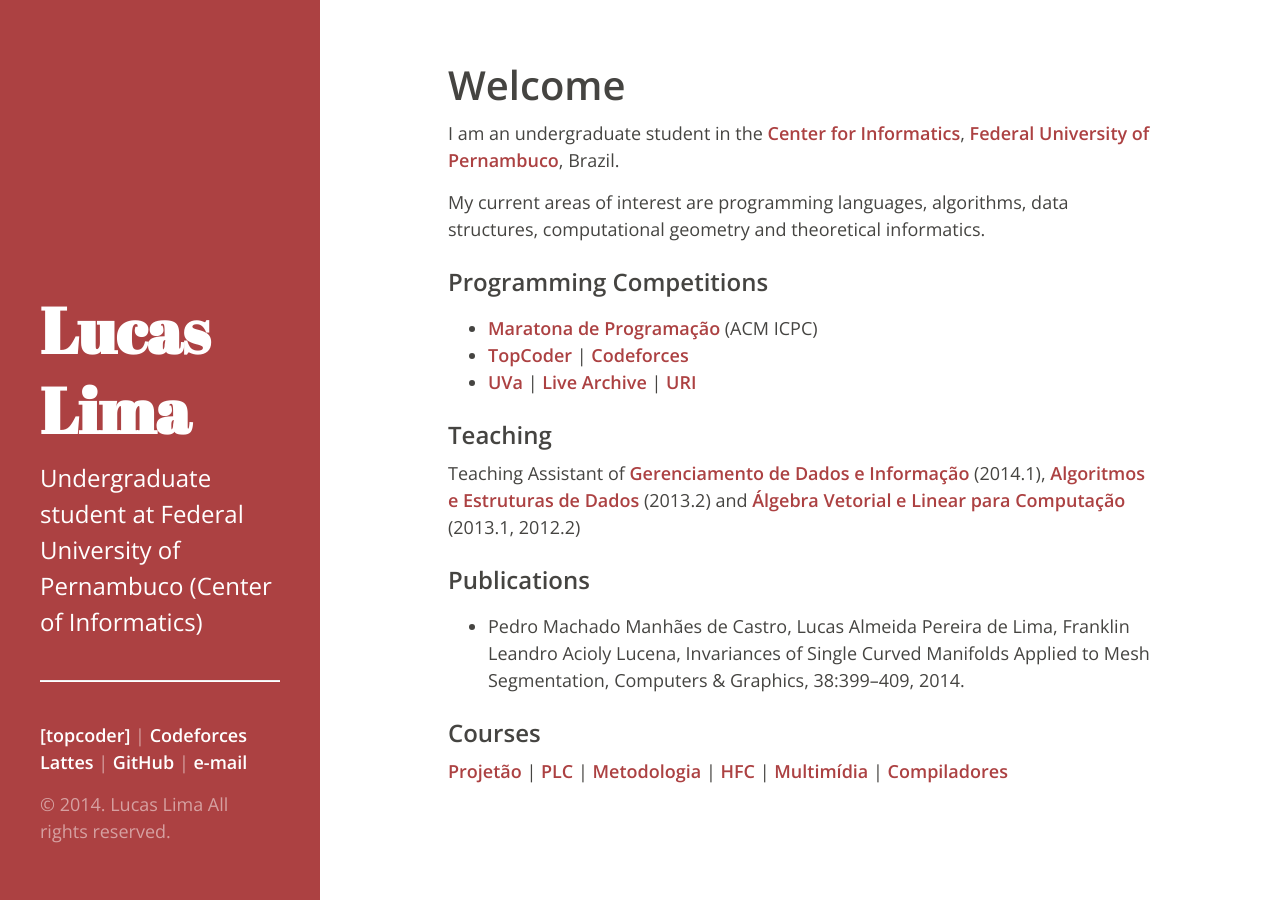
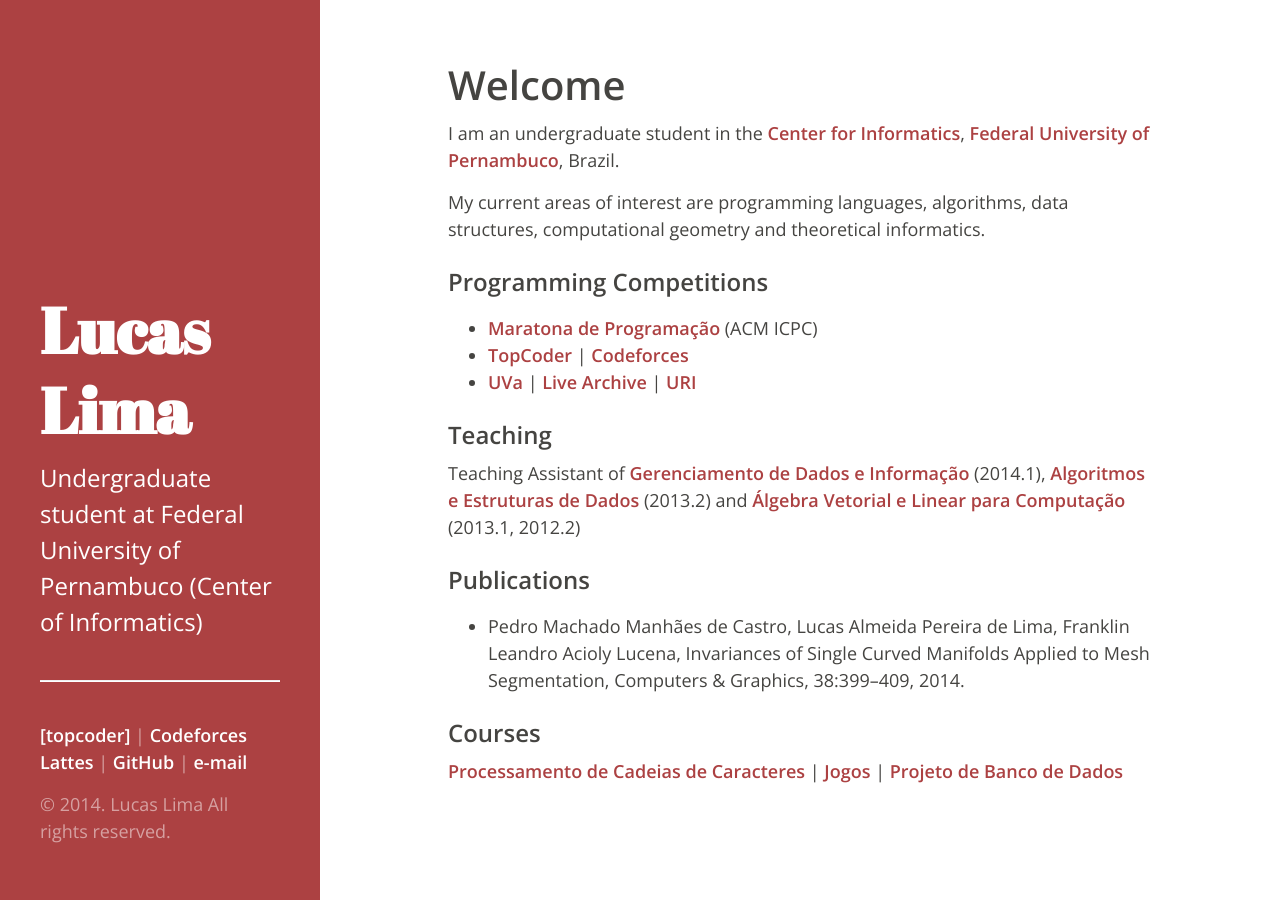
Before and after one commit to lapl/lapl.github.io, a Jekyll site: the page index.html, which Jekyll copies as it is, in a window 1280 px wide. Built offline with Jekyll 4.4.1, drawn with Linux system fonts in a browser that asks for light colours; Markdown is read by kramdown in place of the engine named in the settings.

Commit message:
changes in courses

```diff
--- a/index.html
+++ b/index.html
@@ -86,8 +86,7 @@
     </ul>
 
 <h3>Courses</h3>
-        <a href="http://projetaoufpe.wix.com/projetao">Projetão</a> | <a href="https://sites.google.com/a/cin.ufpe.br/if686/">PLC</a> | <a href="http://www.cin.ufpe.br/~if676/">Metodologia</a> | <a href="http://cin.ufpe.br/~if690/">HFC</a> | <a href="http://cin.ufpe.br/~dcunha/if687/index2.html">Multimídia</a> | <a href="https://sites.google.com/a/cin.ufpe.br/if688/">Compiladores</a>
-
+        <a href="http://www.cin.ufpe.br/~paguso/courses/if767/2014-2/">Processamento de Cadeias de Caracteres</a> | <a href="http://www.cin.ufpe.br/~game/">Jogos</a> | <a href="http://www.cin.ufpe.br/~if692/">Projeto de Banco de Dados</a>
     </div>
 
   </body>
```
